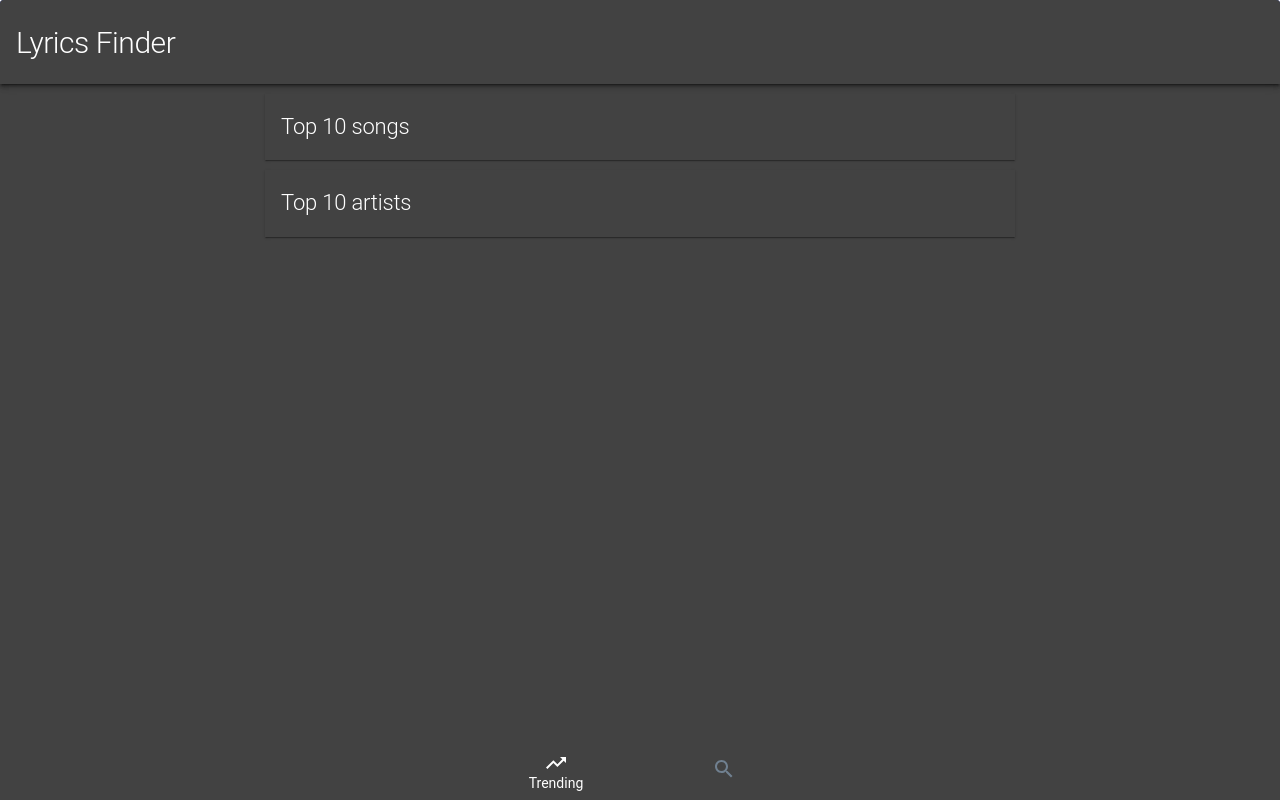
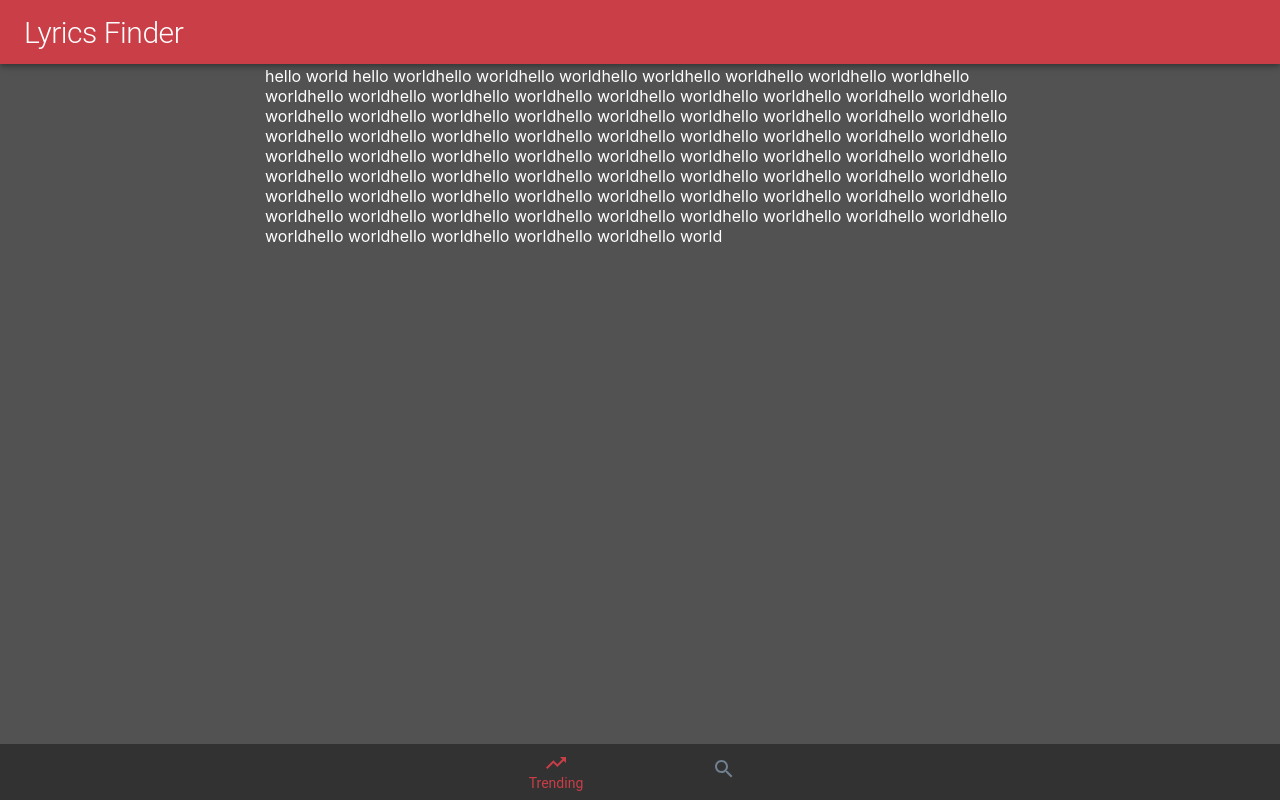
Before and after one commit to piku-afk/lyrics-finder, a React (Create React App) app: page /track/1 in a window 1280 px wide. Built offline with nearby package versions, Linux system fonts and the light colour scheme; no server answers.

Commit message:
Theme and acent color added

```diff
--- a/src/App.js
+++ b/src/App.js
@@ -9,6 +9,7 @@ import { BrowserRouter as Router } from 'react-router-dom';
 
 const useStyles = makeStyles({
   parentContainer: {
+    backgroundColor: '#525252',
     height: '100%',
     overflowX: 'auto'
   }
@@ -32,10 +33,10 @@ function App() {
       <Router>
         <Paper classes={{
           elevation0: classes.parentContainer
-        }} elevation={0}>
+        }} elevation={0} square>
             <Nav />
             <Content />
-            <Footer />
+            <Footer/>
         </Paper>
       </Router>
     </GlobalContext.Provider>
--- a/src/components/Content.js
+++ b/src/components/Content.js
@@ -3,12 +3,15 @@ import { GlobalContext } from '../App';
 import { Paper, makeStyles } from '@material-ui/core';
 import Trending from './Trending';
 import Search from './Search';
+import { Route, Switch } from 'react-router-dom';
+import TrackDetails from './TrackDetails';
 
 
 const useStyles = makeStyles({
   container: {
+    backgroundColor: '#525252',
     maxWidth: 750,
-    margin: 'auto',
+    margin: '66px auto 0',
     minHeight: '50vh',
     marginBottom: 56,
   }
@@ -23,7 +26,19 @@ export default function Content() {
       <Paper classes={{
         elevation0: classes.container
       }} elevation={0} square >
-        {getContent(tabValue)}
+
+        <Switch>
+
+          <Route path='/' exact>
+            {getContent(tabValue)}
+          </Route>
+
+          <Route path='/track/:id' exact>
+            <TrackDetails />
+          </Route>
+
+        </Switch>
+
       </Paper>
   );
 }
--- a/src/components/Footer.js
+++ b/src/components/Footer.js
@@ -7,12 +7,13 @@ import SearchIcon from '@material-ui/icons/Search';
 
 const useStyles = makeStyles({
   root: {
+    backgroundColor: '#323232',
     width: '100%',
     position: 'fixed',
     bottom: 0
   },
   selected: {
-    color: 'inherit !important'
+    color: '#ca3e47 !important'
   },
   initail: {
     color: 'slategray'
--- a/src/components/GetTable.js
+++ b/src/components/GetTable.js
@@ -5,14 +5,19 @@ import { Link } from 'react-router-dom';
 
 const useStyles = makeStyles({
   parentPaper: {
+    backgroundColor: '#414141',
     marginTop: 10
   },
   tableHead: {
-    border: 'none',
-    padding: '20px 16px'
+    padding: '20px 16px',
+    borderTop: '1px solid #ca3e47'
+  },
+  tableCell: {
+    borderBottom: '1px solid #525252'
   },
   h2: {
-    fontSize: 22
+    fontSize: 22,
+    color: '#ca3e47'
   }
 });
 
@@ -23,7 +28,7 @@ const link = {
 
 
 
-function getTableRow(track, index, song) {
+function getTableRow(classes, track, index, song) {
 
   const imgSrc = song ?
   `https://api.napster.com/imageserver/v2/albums/${track.albumId}/images/170x170.jpg` :
@@ -31,7 +36,9 @@ function getTableRow(track, index, song) {
 
   return (
     <TableRow key={track.id} >
-      <TableCell>
+      <TableCell classes={{
+        root: classes.tableCell
+      }} >
         <Link style={link} to={song ? `track/${track.id}` : `artist/${track.id}`} >
           <Grid container spacing={2} alignItems='center' >
             <Grid item xs={1}>
@@ -77,7 +84,7 @@ export default function GetTable({title, data, song}) {
           </TableHead>
 
           <TableBody>
-            {data.map((item, index) => getTableRow(item, index, song))}
+            {data.map((item, index) => getTableRow(classes, item, index, song))}
           </TableBody>
         </Table>
       </Paper>
--- a/src/components/Nav.js
+++ b/src/components/Nav.js
@@ -1,11 +1,15 @@
 import React from 'react';
-import { AppBar, Toolbar, Typography, makeStyles, Paper } from '@material-ui/core';
+import { AppBar, Toolbar, Typography, makeStyles } from '@material-ui/core';
 import { Link } from 'react-router-dom';
 
 
 const useStyles = makeStyles({
+  root: {
+    backgroundColor: '#ca3e47',
+    color: 'white'
+  },
   toolbar: {
-    padding: '10px 16px'
+    padding: '1 16px'
   },
   h1: {
     fontSize: 30
@@ -24,8 +28,9 @@ function Nav() {
 
   return (
 
-        <AppBar position='static'>
-          <Paper square elevation={2}>
+        <AppBar position='fixed' classes={{
+          root: classes.root
+        }} >
             <Toolbar classes={{
               root: classes.toolbar
             }}>
@@ -37,7 +42,6 @@ function Nav() {
                 </Link>
               </Typography>
             </Toolbar>
-          </Paper>
         </AppBar>
 
   );
--- /dev/null
+++ b/src/components/TrackDetails.js
@@ -0,0 +1,7 @@
+import React from 'react';
+
+export default function TrackDetails() {
+  return (
+    'hello world hello worldhello worldhello worldhello worldhello worldhello worldhello worldhello worldhello worldhello worldhello worldhello worldhello worldhello worldhello worldhello worldhello worldhello worldhello worldhello worldhello worldhello worldhello worldhello worldhello worldhello worldhello worldhello worldhello worldhello worldhello worldhello worldhello worldhello worldhello worldhello worldhello worldhello worldhello worldhello worldhello worldhello worldhello worldhello worldhello worldhello worldhello worldhello worldhello worldhello worldhello worldhello worldhello worldhello worldhello worldhello worldhello worldhello worldhello worldhello worldhello worldhello worldhello worldhello worldhello worldhello worldhello worldhello worldhello worldhello worldhello worldhello worldhello worldhello worldhello worldhello world'
+  );
+}
--- a/src/index.js
+++ b/src/index.js
@@ -6,7 +6,13 @@ import { createMuiTheme, ThemeProvider } from '@material-ui/core';
 
 const theme = createMuiTheme({
   palette: {
-    type: 'dark'
+    type: 'dark',
+    primary: {
+      light: '#525252',
+      main: '#414141',
+      dark: '#313131',
+      contrastText: '#ca3e47'
+    }
   }
 });
 
```
